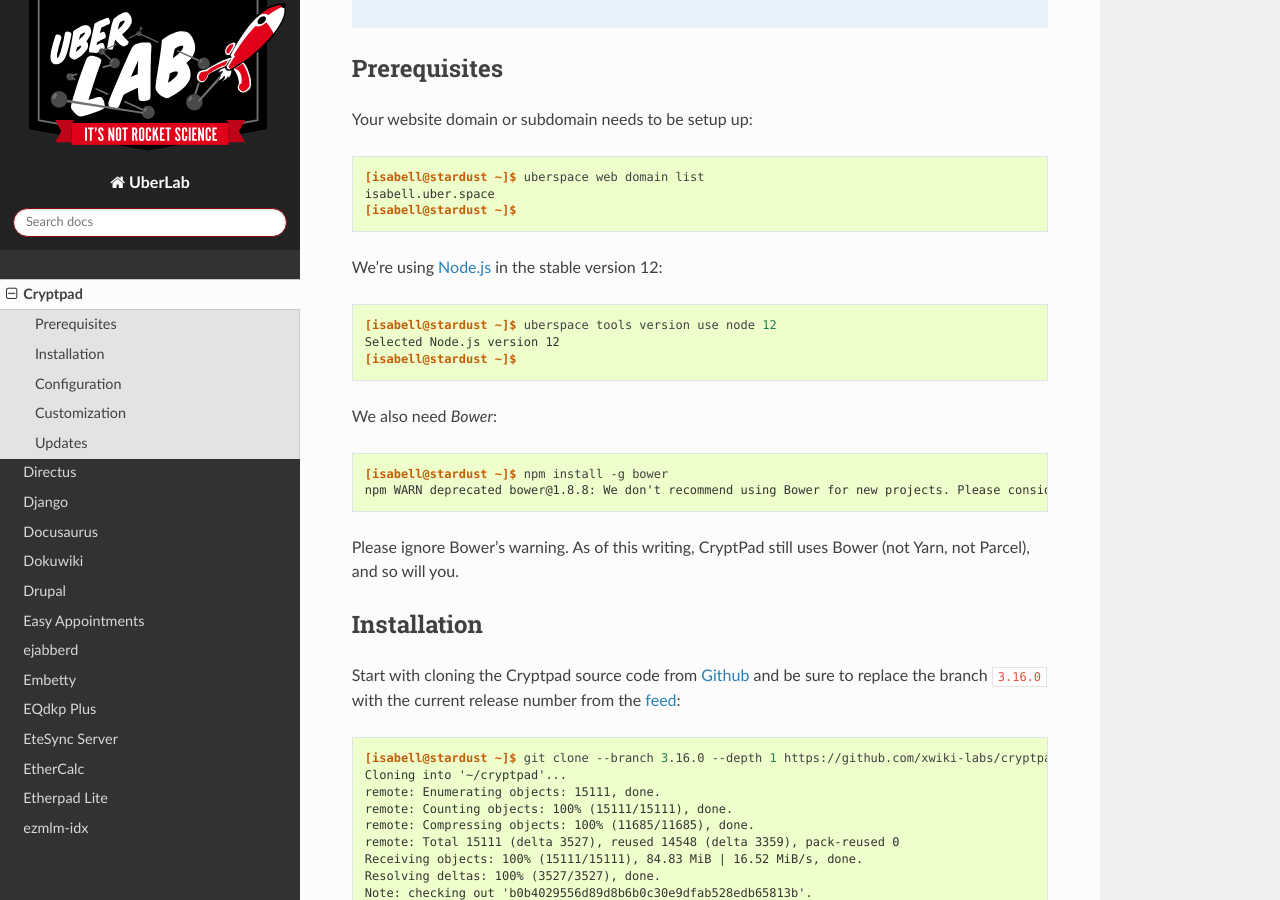
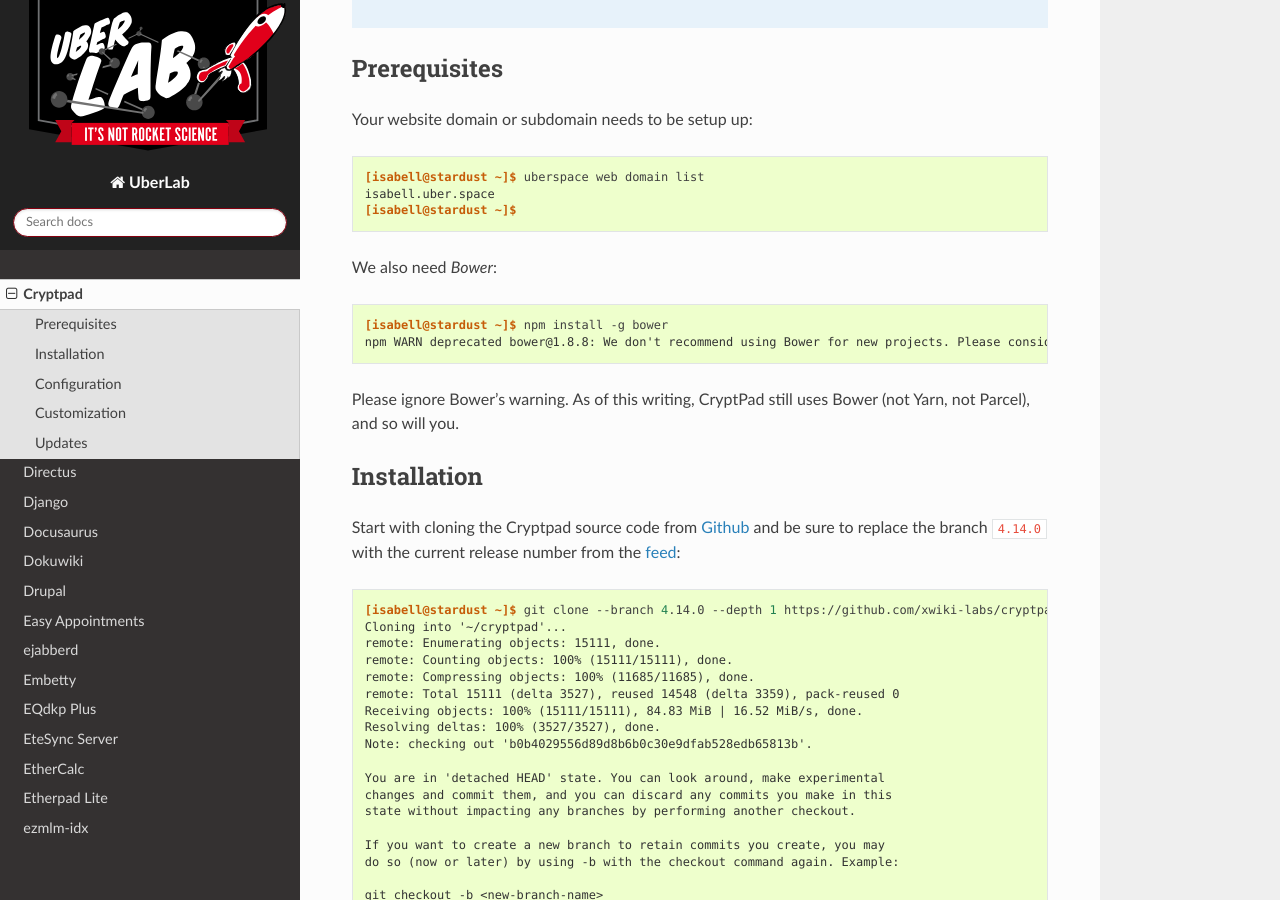
Before and after one commit to Uberspace/lab, a Sphinx documentation site: the page built from source/guide_cryptpad.rst, in a window 1280 px wide and 900 px high, scrolled down 1313 px. Built offline with Sphinx 7.4.7 and the Read the Docs theme 2.0.0, drawn with Linux system fonts in a browser that asks for light colours; some of the changed text lies outside the part shown.

Commit message:
[cryptpad] update version

```diff
--- a/source/guide_cryptpad.rst
+++ b/source/guide_cryptpad.rst
@@ -37,15 +37,6 @@
 
 .. include:: includes/web-domain-list.rst
 
-
-We're using :manual:`Node.js <lang-nodejs>` in the stable version 12:
-
-::
-
- [isabell@stardust ~]$ uberspace tools version use node 12
- Selected Node.js version 12
- [isabell@stardust ~]$
-
 We also need `Bower`:
 
 ::
@@ -58,11 +49,11 @@
 Installation
 ============
 
-Start with cloning the Cryptpad source code from Github_ and be sure to replace the branch ``3.16.0`` with the current release number from the feed_:
+Start with cloning the Cryptpad source code from Github_ and be sure to replace the branch ``4.14.0`` with the current release number from the feed_:
 
 .. code-block:: console
 
-  [isabell@stardust ~]$ git clone --branch 3.16.0 --depth 1 https://github.com/xwiki-labs/cryptpad.git ~/cryptpad
+  [isabell@stardust ~]$ git clone --branch 4.14.0 --depth 1 https://github.com/xwiki-labs/cryptpad.git ~/cryptpad
   Cloning into '~/cryptpad'...
   remote: Enumerating objects: 15111, done.
   remote: Counting objects: 100% (15111/15111), done.
@@ -177,14 +168,14 @@
 .. note:: Check the update feed_ regularly to stay informed about the newest version.
 
 
-If there is a new version available, you can get the code using git. Replace the version number ``3.16.0`` with the latest version number you got from the release feed_:
+If there is a new version available, you can get the code using git. Replace the version number ``4.14.0`` with the latest version number you got from the release feed_:
 
 .. code-block:: console
 
   [isabell@stardust ~]$ cd ~/cryptpad
-  [isabell@stardust cryptpad]$ git pull origin 3.16.0
+  [isabell@stardust cryptpad]$ git pull origin 4.14.0
   From https://github.com/xwiki-labs/cryptpad
-   * tag                 3.16.0     -> FETCH_HEAD
+   * tag                 4.14.0     -> FETCH_HEAD
   Already up to date.
 
   [isabell@stardust cryptpad]$
@@ -217,6 +208,6 @@
 
 ----
 
-Tested with Cryptpad 3.16.0 and Uberspace 7.6.0.0
+Tested with Cryptpad 4.14.0 and Uberspace 7.12.1
 
 .. author_list::
```
